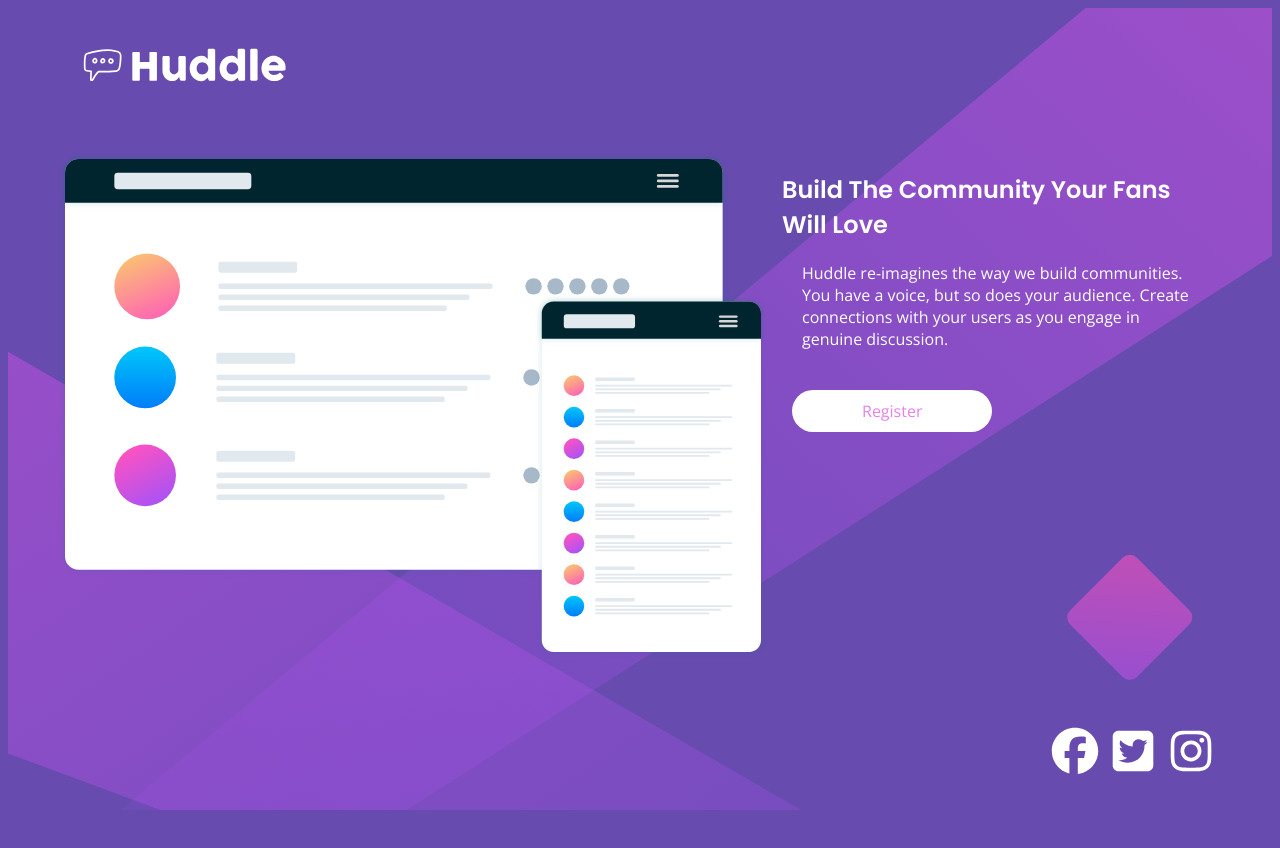
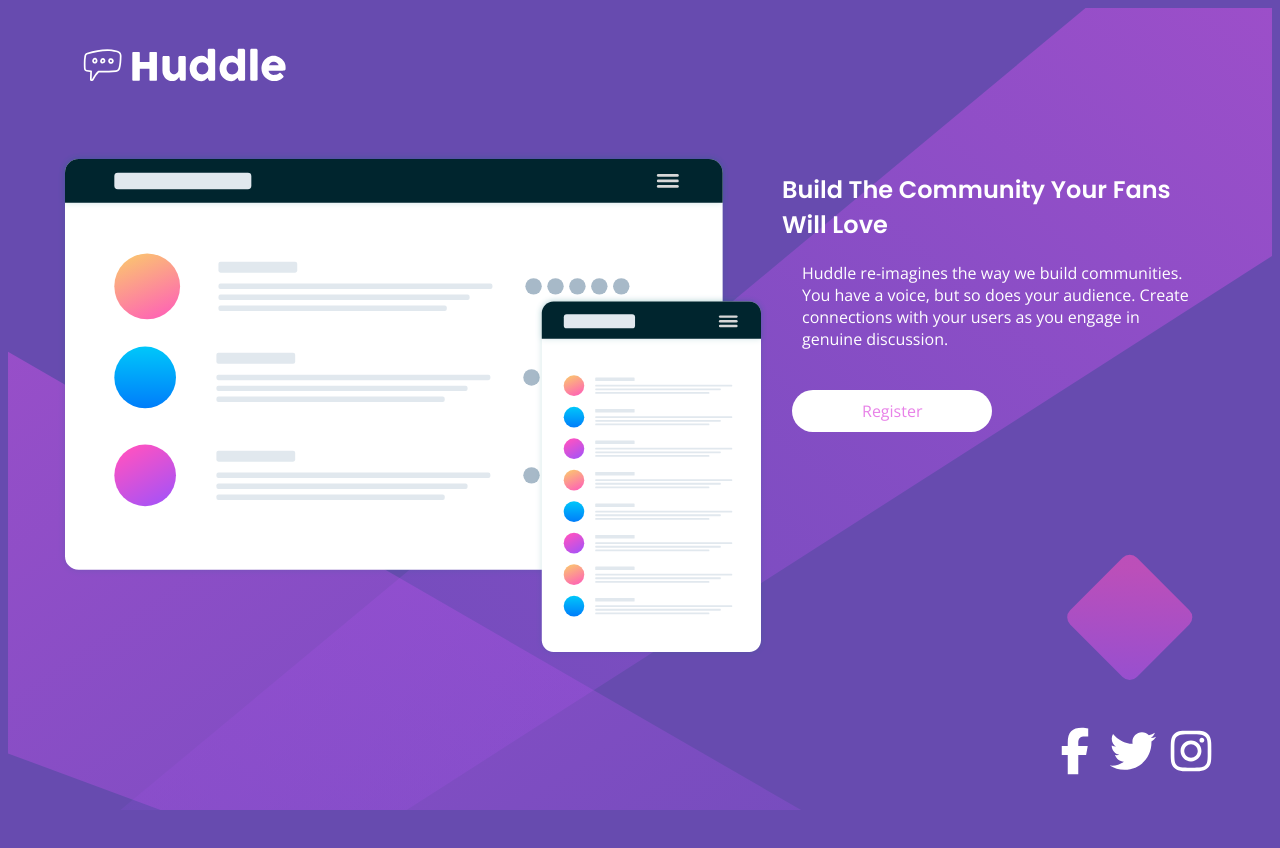
Before and after one commit to Takumi-Labs/huddle-landing-page, a plain HTML site: page index.html in a window 1280 px wide. Drawn offline with nearby package versions, Linux system fonts and the light colour scheme.

Commit message:
Update social media icon image sources

```diff
--- a/index.html
+++ b/index.html
@@ -46,10 +46,10 @@
       <footer>
         <a class="socials" href="#"
           ><img
-            src="images/facebook-brands-solid-full.svg"
+            src="images/facebook-f-brands-solid-full.svg"
             alt="facebook logo" />
           <img
-            src="images/square-twitter-brands-solid-full.svg"
+            src="images/twitter-brands-solid-full.svg"
             alt="twitter logo" />
           <img
             src="images/instagram-brands-solid-full.svg"
```
